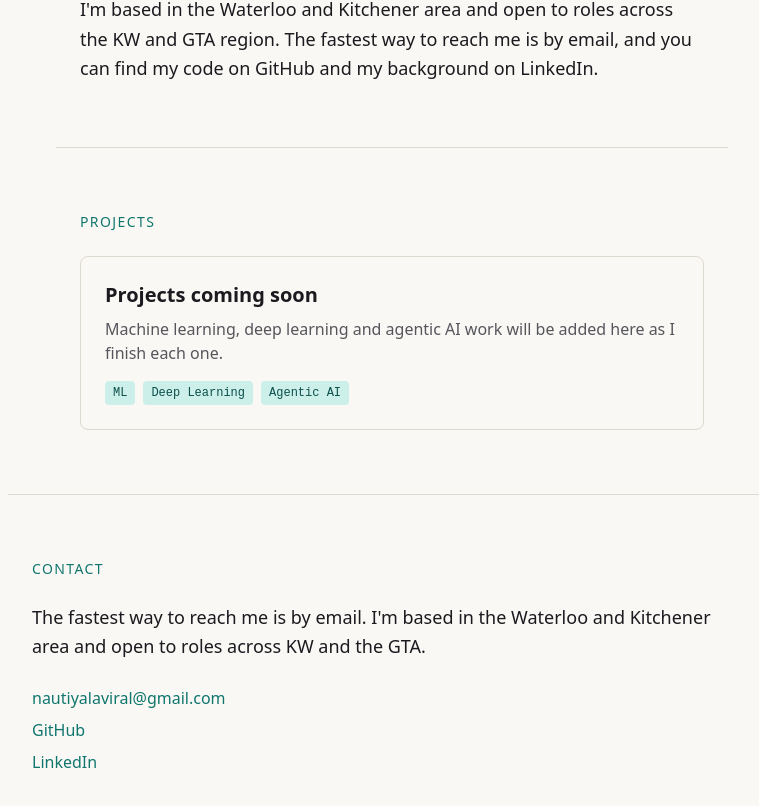
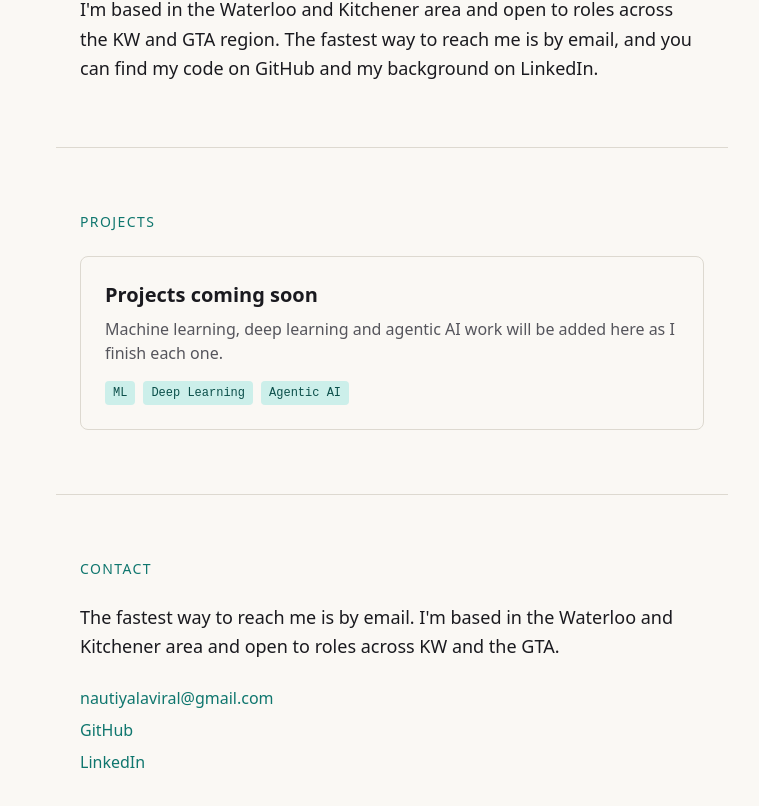
Before and after one commit to avi-nauty/portfolio, a React (Vite) app: page / in a window 1280 px wide. Shown: the part 892-1698 px from the top of the page, without its empty margins (248-1007 px from the left). Built offline with nearby package versions, Linux system fonts and the light colour scheme.

Commit message:
inor layout correcetion

```diff
--- a/src/components/Contact.tsx
+++ b/src/components/Contact.tsx
@@ -1,6 +1,6 @@
 function Contact() {
   return (
-    <section id="contact" className="mx-auto max-w-3xl border-t border-line px-6 pt-16 pb-24 scroll-mt-13">
+    <section id="contact" className="mx-auto max-w-2xl border-t border-line px-6 pt-16 pb-24 scroll-mt-13">
       <h2 className="text-sm font-medium uppercase tracking-widest text-accent">Contact</h2>
       <p className="mt-6 text-lg leading-relaxed">
         The fastest way to reach me is by email. I'm based in the Waterloo and Kitchener area and open to roles across KW and the GTA.
```
